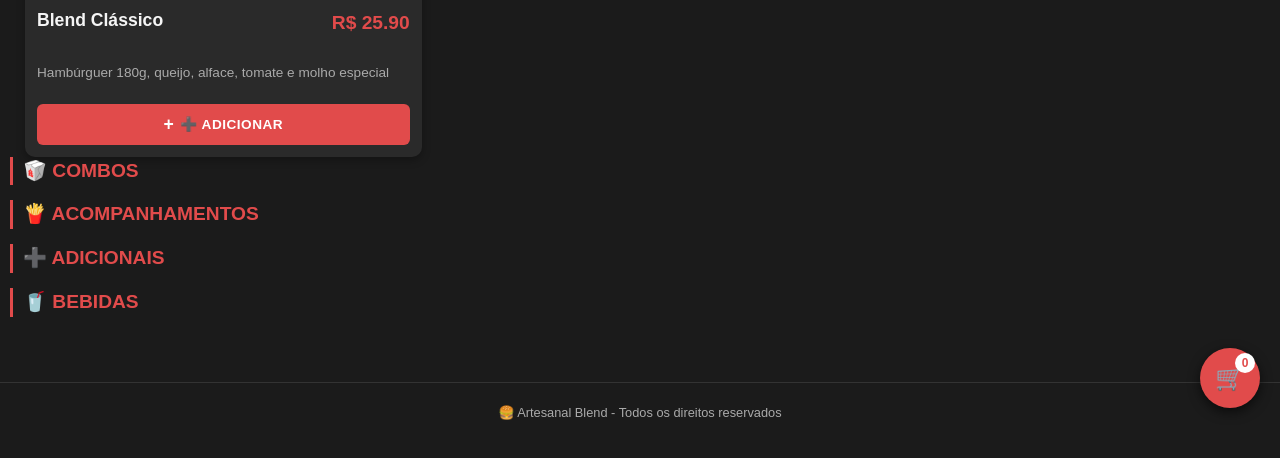
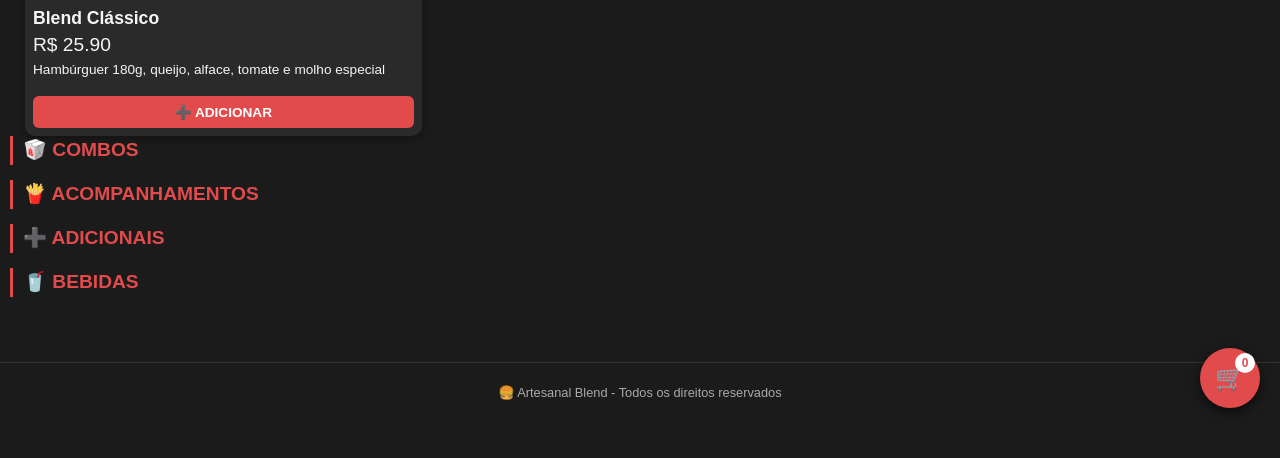
Before and after one commit to antoniogomesfilho88-svg/artesanal-blend, a website: page index.html in a window 1280 px wide. Shown: the part 372-830 px from the top of the page. Drawn offline with Linux system fonts and the light colour scheme; no server answers.

Commit message:
Update style.css

```diff
--- a/style.css
+++ b/style.css
@@ -109,16 +109,17 @@ header {
 }
 
 /* ===========================
-   ITENS DO CARDÁPIO - MOBILE FIRST
+   ITENS DO CARDÁPIO - 2 COLUNAS NO MOBILE
 =========================== */
 .menu-grid {
   display: grid;
-  grid-template-columns: 1fr; /* 1 coluna no mobile */
-  gap: 15px;
-  padding: 0 5px;
+  grid-template-columns: 1fr 1fr; /* 2 colunas no mobile */
+  gap: 12px;
+  padding: 0 8px;
 }
 
-.menu-item {
+/* Estilo para os cards existentes */
+.menu-grid > div {
   background: var(--card);
   border-radius: var(--radius);
   padding: 0;
@@ -131,110 +132,142 @@ header {
   overflow: hidden;
 }
 
-.menu-item:hover {
+.menu-grid > div:hover {
   transform: translateY(-2px);
   box-shadow: 0 5px 15px rgba(225, 75, 75, 0.2);
 }
 
-/* Imagem do produto */
-.menu-item img {
+/* Imagens dos produtos - menor no mobile */
+.menu-grid > div img {
   width: 100%;
-  height: 120px;
+  height: 100px; /* Altura reduzida para caber 2 colunas */
   object-fit: cover;
   border-radius: var(--radius) var(--radius) 0 0;
   background: #333;
-  background: linear-gradient(90deg, #333 0%, #444 50%, #333 100%);
-  background-size: 200% 100%;
-  animation: loading 1.5s infinite;
 }
 
-@keyframes loading {
-  0% { background-position: 200% 0; }
-  100% { background-position: -200% 0; }
-}
-
-/* Container do texto */
-.menu-item-text {
-  padding: 12px;
+/* Conteúdo textual dos cards */
+.menu-grid > div > div {
+  padding: 8px;
   flex-grow: 1;
   display: flex;
   flex-direction: column;
 }
 
-/* Cabeçalho do item (nome + preço) */
-.menu-item-header {
-  display: flex;
-  justify-content: space-between;
-  align-items: flex-start;
-  margin-bottom: 8px;
-  gap: 10px;
+/* Nome do produto */
+.menu-grid > div > div strong {
+  font-size: 0.85rem;
+  line-height: 1.3;
+  margin-bottom: 4px;
+  display: block;
+  min-height: 2.2em;
 }
 
-.menu-item h3 {
-  font-size: 1rem;
-  margin: 0;
-  line-height: 1.3;
-  flex: 1;
-  min-height: 2.6em;
-  font-weight: 600;
+/* Preço */
+.menu-grid > div > div > span {
+  color: var(--red);
+  font-weight: 800;
+  font-size: 0.9rem;
+  margin-bottom: 6px;
+  display: block;
 }
 
-.menu-item-header .price {
-  color: var(--red);
-  font-weight: 800;
-  font-size: 1.1rem;
-  white-space: nowrap;
-  flex-shrink: 0;
-}
-
-/* Descrição do produto */
-.menu-item p {
-  font-size: 0.8rem;
+/* Descrição */
+.menu-grid > div > div > span:not(:first-child) {
+  font-size: 0.7rem;
   color: var(--gray);
-  margin: 0 0 10px 0;
-  line-height: 1.4;
+  line-height: 1.2;
+  margin-bottom: 8px;
   display: -webkit-box;
   -webkit-line-clamp: 2;
   -webkit-box-orient: vertical;
   overflow: hidden;
-  flex-grow: 1;
+  min-height: 1.8em;
 }
 
-/* Rodapé do item (botão) */
-.menu-item-footer {
-  display: flex;
-  width: 100%;
-  padding: 0 12px 12px 12px;
-  justify-content: center;
-}
-
-.btn-adicionar {
+/* Botões Adicionar */
+.menu-grid > div > div button,
+.menu-grid > div > div a {
   background: var(--red);
   color: white;
   border: none;
   border-radius: 6px;
-  padding: 10px 15px;
-  font-size: 0.85rem;
+  padding: 6px 8px;
+  font-size: 0.75rem;
   font-weight: 600;
   cursor: pointer;
+  text-decoration: none;
+  text-align: center;
+  margin-top: auto;
   transition: background 0.2s ease;
-  display: flex;
-  align-items: center;
-  justify-content: center;
-  gap: 6px;
-  width: 100%;
   text-transform: uppercase;
-  letter-spacing: 0.5px;
 }
 
-.btn-adicionar:hover {
+.menu-grid > div > div button:hover,
+.menu-grid > div > div a:hover {
   background: var(--red-light);
 }
 
-.btn-adicionar::before {
-  content: "+";
-  font-weight: bold;
-  font-size: 1.1rem;
+/* ===========================
+   RESPONSIVIDADE - TABLET
+=========================== */
+@media (min-width: 768px) {
+  .menu-grid {
+    grid-template-columns: 1fr 1fr 1fr; /* 3 colunas no tablet/desktop */
+    gap: 20px;
+    padding: 0 15px;
+  }
+
+  .menu-grid > div img {
+    height: 140px; /* Imagem maior em telas maiores */
+  }
+
+  .menu-grid > div > div strong {
+    font-size: 1rem;
+  }
+
+  .menu-grid > div > div > span {
+    font-size: 1.1rem;
+  }
+
+  .menu-grid > div > div > span:not(:first-child) {
+    font-size: 0.8rem;
+  }
+
+  .menu-grid > div > div button,
+  .menu-grid > div > div a {
+    font-size: 0.85rem;
+    padding: 8px 12px;
+  }
+}
+
+/* ===========================
+   AJUSTE PARA TELAS MUITO PEQUENAS
+=========================== */
+@media (max-width: 360px) {
+  .menu-grid {
+    grid-template-columns: 1fr 1fr;
+    gap: 8px;
+    padding: 0 5px;
+  }
+
+  .menu-grid > div img {
+    height: 90px;
+  }
+
+  .menu-grid > div > div {
+    padding: 6px;
+  }
+
+  .menu-grid > div > div strong {
+    font-size: 0.8rem;
+  }
+
+  .menu-grid > div > div button,
+  .menu-grid > div > div a {
+    font-size: 0.7rem;
+    padding: 5px 6px;
+  }
 }
 
 /* ===========================
```
